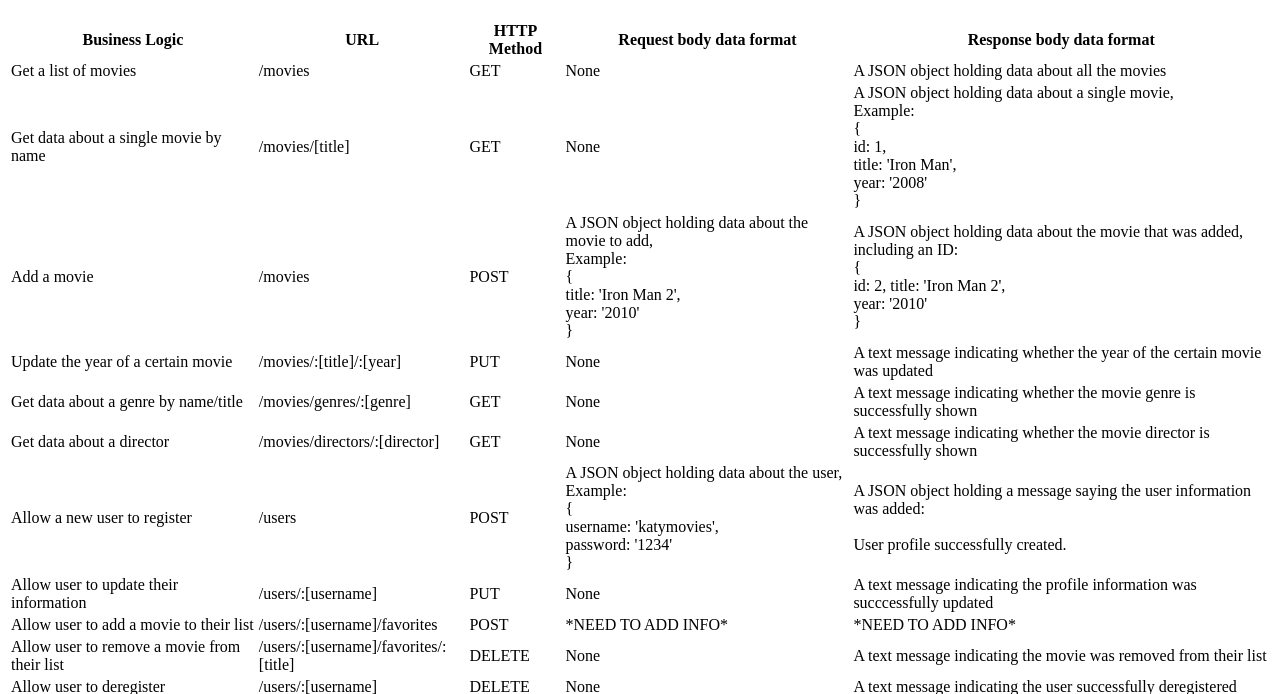
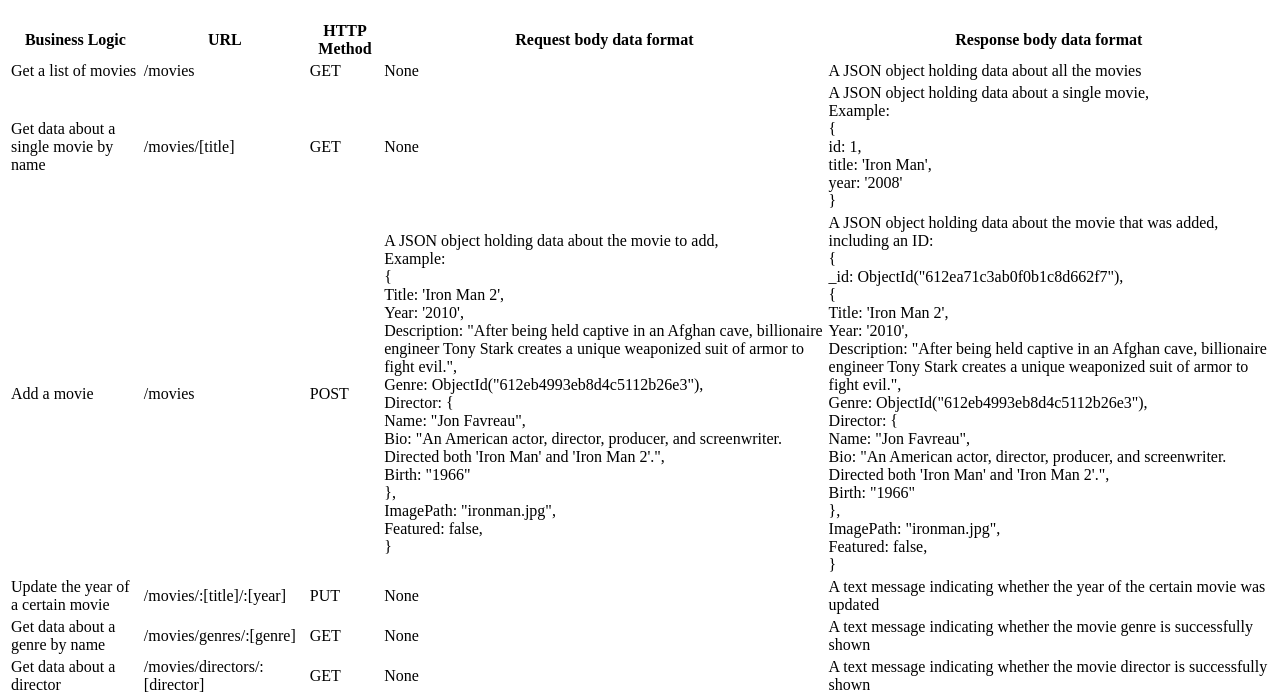
Before and after one commit to katyaugust28/marvelMedia_API, a website: page public/documentation.html in a window 1280 px wide. Shown: the part 61-755 px from the top of the page. Drawn offline with Linux system fonts and the light colour scheme.

Commit message:
updated details for documentation page

```diff
--- a/index.js
+++ b/index.js
@@ -35,7 +35,7 @@ let topMovies =[
     description:'Steve Rogers, a rejected military soldier, transforms into Captain America after taking a dose of a "Super-Soldier serum". But being Captain America comes at a price as he attempts to take down a war monger and a terrorist organization.'
   },
   {
-    title: 'The Incredibel Hulk',
+    title: 'The Incredible Hulk',
     year: '2008',
     genre: 'Action',
     director: 'Lewis Laterrier',
--- a/public/documentation.html
+++ b/public/documentation.html
@@ -50,17 +50,36 @@
           A JSON object holding data about the movie to add, <br>
           Example:<br>
           {<br>
-            title: 'Iron Man 2',<br>
-            year: '2010'<br>
+            Title: 'Iron Man 2',<br>
+            Year: '2010',<br>
+            Description: "After being held captive in an Afghan cave, billionaire engineer Tony Stark creates a unique weaponized suit of armor to fight evil.",<br>
+            Genre: ObjectId("612eb4993eb8d4c5112b26e3"),<br>
+            Director: {<br>
+		            Name: "Jon Favreau",<br>
+		            Bio: "An American actor, director, producer, and screenwriter. Directed both 'Iron Man' and 'Iron Man 2'.",<br>
+		            Birth: "1966"<br>
+	          },<br>
+	          ImagePath: "ironman.jpg",<br>
+	          Featured: false,<br>
           }
         </td>
         <td>
           A JSON object holding data about the movie that was added, including an ID:<br>
           {<br>
-            id: 2,
-            title: 'Iron Man 2',<br>
-            year: '2010'<br>
-          }
+            _id: ObjectId("612ea71c3ab0f0b1c8d662f7"),<br>
+            {<br>
+              Title: 'Iron Man 2',<br>
+              Year: '2010',<br>
+              Description: "After being held captive in an Afghan cave, billionaire engineer Tony Stark creates a unique weaponized suit of armor to fight evil.",<br>
+              Genre: ObjectId("612eb4993eb8d4c5112b26e3"),<br>
+              Director: {<br>
+  		            Name: "Jon Favreau",<br>
+  		            Bio: "An American actor, director, producer, and screenwriter. Directed both 'Iron Man' and 'Iron Man 2'.",<br>
+  		            Birth: "1966"<br>
+  	          },<br>
+  	          ImagePath: "ironman.jpg",<br>
+  	          Featured: false,<br>
+            }
         </td>
       </tr>
       <tr>
@@ -71,7 +90,7 @@
         <td>A text message indicating whether the year of the certain movie was updated</td>
       </tr>
       <tr>
-        <td>Get data about a genre by name/title</td>
+        <td>Get data about a genre by name</td>
         <td>/movies/genres/:[genre]</td>
         <td>GET</td>
         <td>None</td>
@@ -93,7 +112,9 @@
           Example:<br>
           {<br>
             username: 'katymovies',<br>
-            password: '1234'<br>
+            password: '1234',<br>
+            email: 'katy@gmail.com',<br>
+            birthday: '1992-12-28'<br>
           }
         </td>
         <td>
@@ -113,8 +134,10 @@
         <td>Allow user to add a movie to their list</td>
         <td>/users/:[username]/favorites</td>
         <td>POST</td>
-        <td>*NEED TO ADD INFO*</td>
-        <td>*NEED TO ADD INFO*</td>
+        <td>{
+          FavoriteMovies: ObjectId("612ec46c3eb8d4c5112b26ec")
+        }</td>
+        <td>A text message indicating they added a movie to their favorites list</td>
       </tr>
       <tr>
         <td>Allow user to remove a movie from their list</td>
```
Also changed, not shown: 1 other file.
